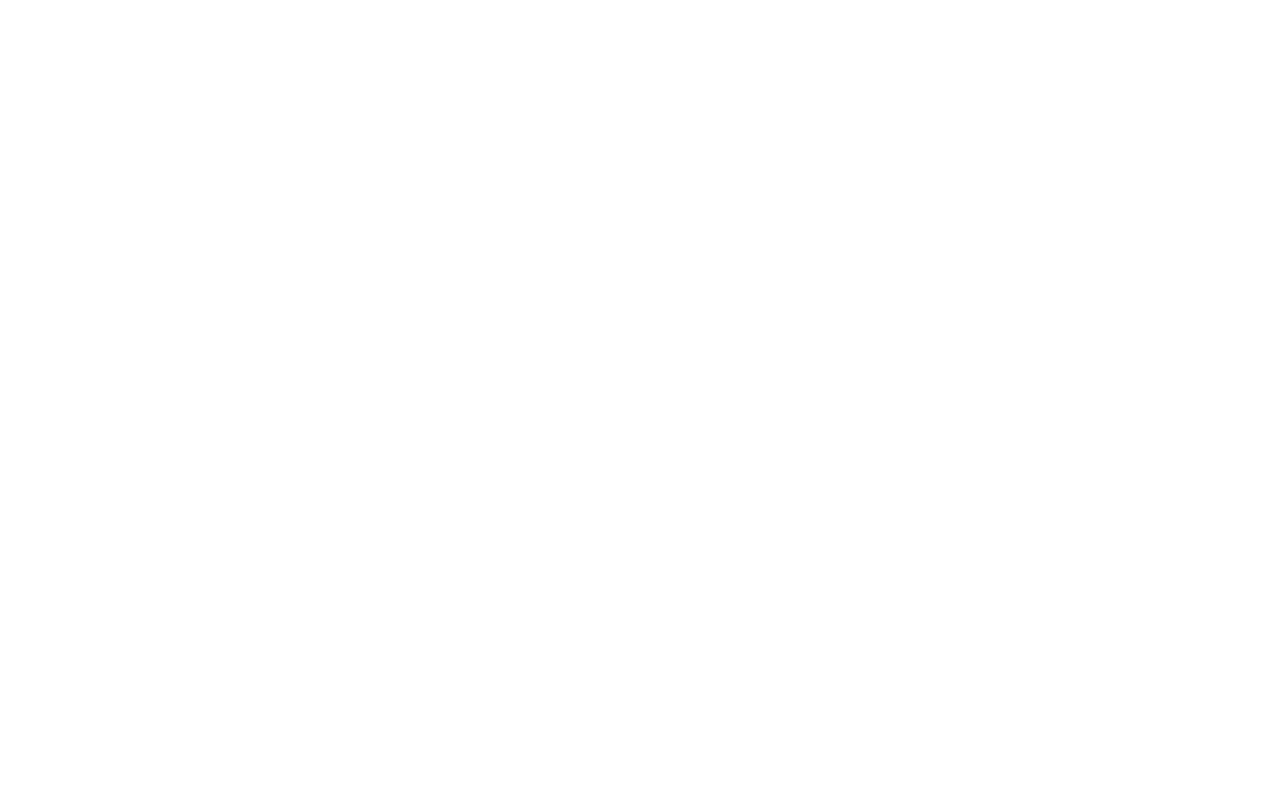
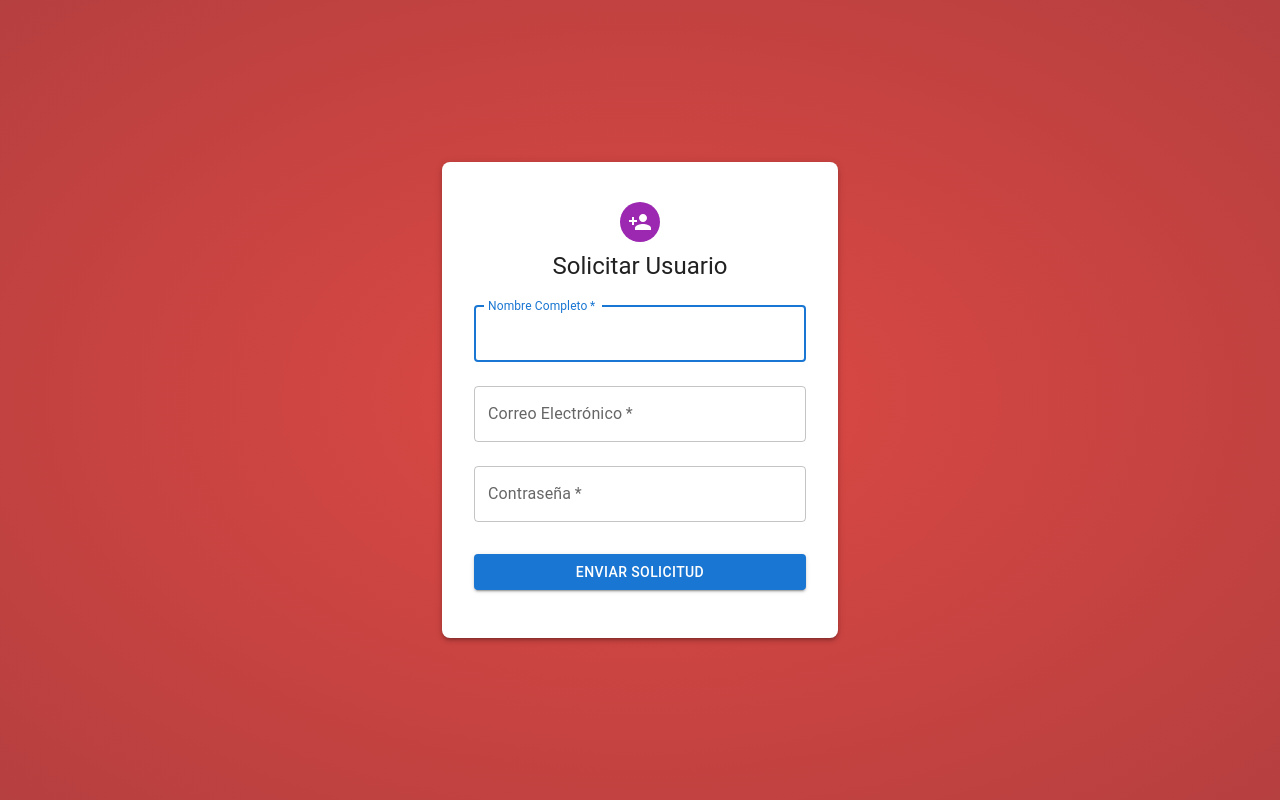
Before and after one commit to ferneyx20/app-visitantes, a React (Create React App) app in the folder frontend/: page /solicitar-usuario in a window 1280 px wide. Before the commit this address had no page. Built offline with nearby package versions, Linux system fonts and the light colour scheme.

Commit message:
Login y solicitud de nuevo usuario y acceeso a panel de adminstraccion

```diff
--- a/frontend/src/App.jsx
+++ b/frontend/src/App.jsx
@@ -3,6 +3,7 @@
 import LoginPage from './pages/LoginPage';
 import AdminDashboardPage from './pages/AdminDashboardPage';
 import UserDashboardPage from './pages/UserDashboardPage';
+import SolicitudUsuarioPage from './pages/SolicitudUsuarioPage';
 
 const PrivateRoute = ({ children, role }) => {
   const token = localStorage.getItem('token');
@@ -18,6 +19,7 @@
     <Router>
       <Routes>
         <Route path="/" element={<LoginPage />} />
+        <Route path="/solicitar-usuario" element={<SolicitudUsuarioPage />} /> {/* Ruta para el formulario */}
         <Route
           path="/admin/dashboard"
           element={
--- a/frontend/src/pages/SolicitudUsuarioPage.jsx
+++ b/frontend/src/pages/SolicitudUsuarioPage.jsx
@@ -1,5 +1,5 @@
 import React, { useState } from 'react';
-import { Avatar, Button, TextField, Box, Typography, Container } from '@mui/material';
+import { Avatar, Button, TextField, Box, Typography, Container, CssBaseline } from '@mui/material';
 import PersonAddIcon from '@mui/icons-material/PersonAdd';
 import axios from 'axios';
 import { useNavigate } from 'react-router-dom';
@@ -21,13 +21,38 @@
   };
 
   return (
-    <Container component="main" maxWidth="xs">
     <Box
       sx={{
-          marginTop: 8,
+        height: '100vh',
+        minHeight: '100%',
+        padding: 2,
+        display: 'flex',
+        alignItems: 'center',
+        justifyContent: 'center',
+        position: 'relative',
+        '&::before': {
+          content: '""',
+          display: 'block',
+          position: 'absolute',
+          zIndex: -1,
+          inset: 0,
+          backgroundImage:
+            'radial-gradient(ellipse at 50% 50%,rgb(221, 73, 68), hsl(0, 48.60%, 48.00%))',
+          backgroundRepeat: 'no-repeat',
+        },
+      }}
+    >
+      <Container component="main" maxWidth="xs">
+        <CssBaseline />
+        <Box
+          sx={{
             display: 'flex',
             flexDirection: 'column',
             alignItems: 'center',
+            backgroundColor: '#fff',
+            padding: 4,
+            borderRadius: 2,
+            boxShadow: 3,
           }}
         >
           <Avatar sx={{ m: 1, bgcolor: 'secondary.main' }}>
@@ -72,6 +97,7 @@
               onChange={(e) => setContrasena(e.target.value)}
             />
             <Button
+              type="button"
               fullWidth
               variant="contained"
               sx={{ mt: 3, mb: 2 }}
@@ -82,6 +108,7 @@
           </Box>
         </Box>
       </Container>
+    </Box>
   );
 };
 
```
Lines whose indentation alone changed are shown as unchanged.
